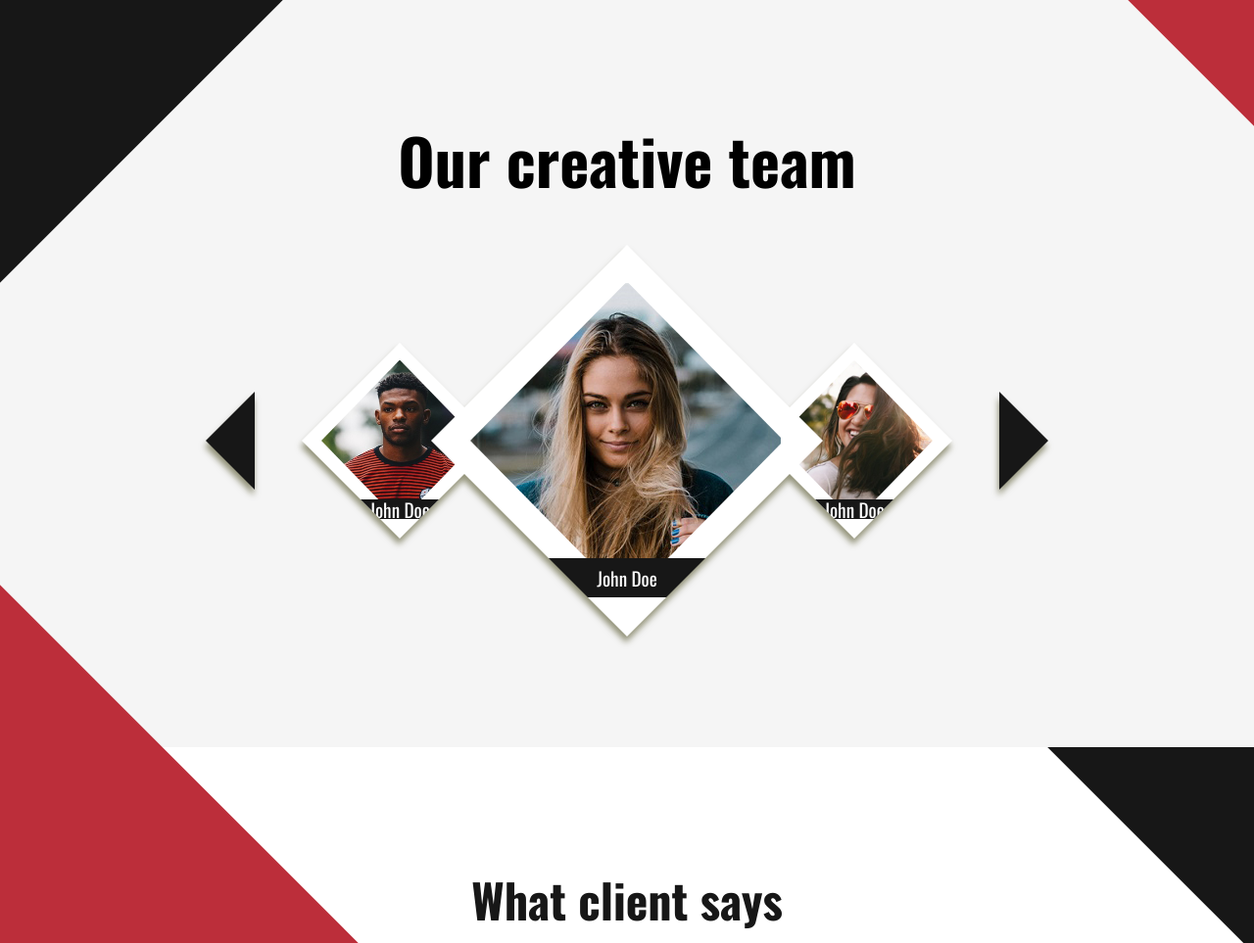
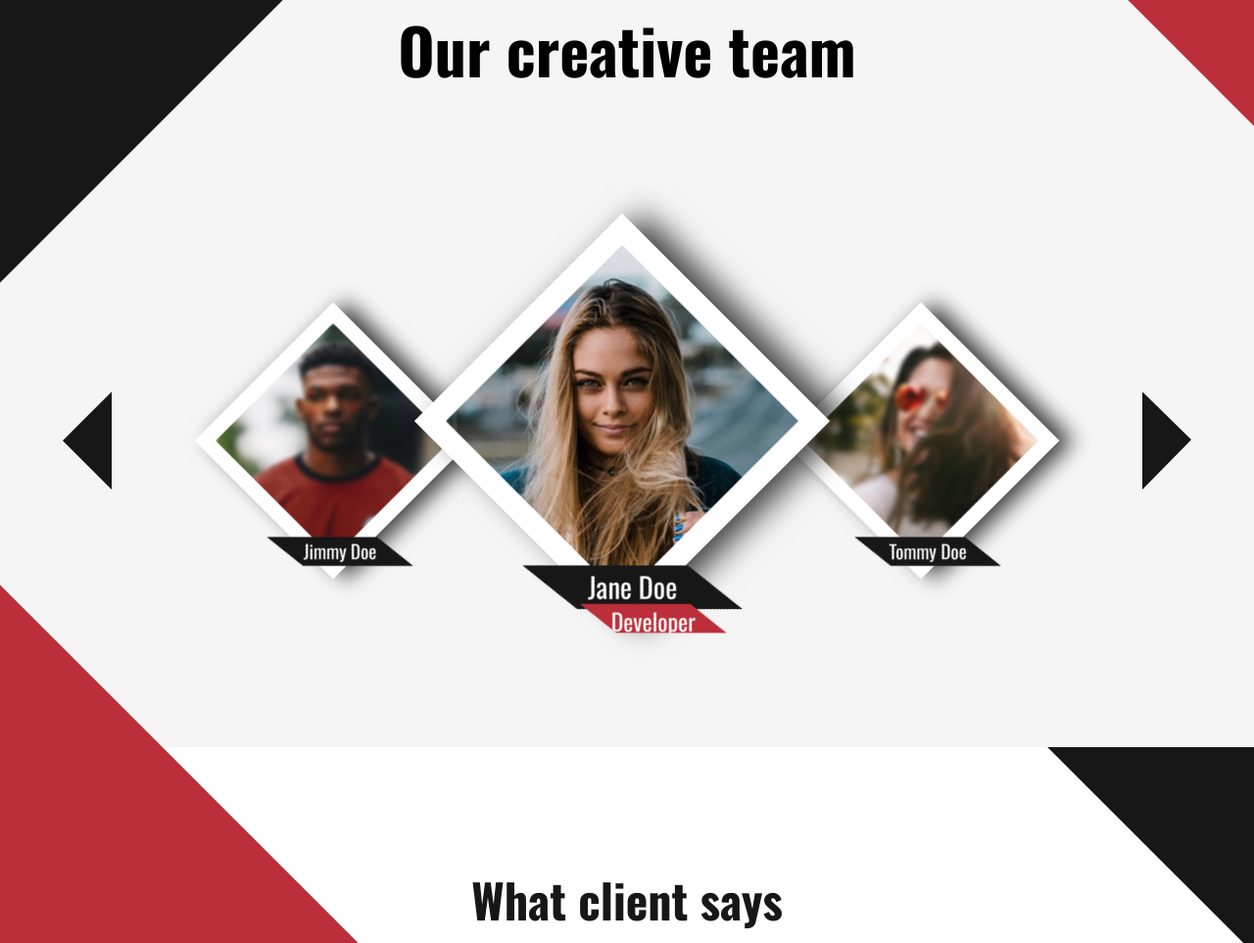
Before and after one commit to bambusmalpa/weeklyWebChallange37, a plain HTML site: page index.html in a window 1280 px wide. Shown: the part 3237-4200 px from the top of the page at 98% size. Drawn offline with nearby package versions, Linux system fonts and the light colour scheme.

Commit message:
update of carousel, glider removed

```diff
--- a/index.html
+++ b/index.html
@@ -16,7 +16,7 @@
 <body>
         <header class="main__header">
                 <div class="main__logo">Agency</div>
-                <nav class="main__nav">
+                <nav class="main__nav off">
                     <ul class="nav__list">
                         <li class="nav__element"><a href="#home" class="nav__link">HOME</a></li>
                         <li class="nav__element"><a href="#aboutUs" class="nav__link">ABOUT US</a></li>
@@ -155,61 +155,18 @@
     <section class="viewSection team" id="team">
         <h1 class="team__title">Our creative team</h1>
 
-        <div class="team__carousel">
-
-            <div class="carouselElement carouselElement__button">
-                <div class="glider__buttonGroup glider__buttonGroup--prev" id="prev">
-                    <button role="button" aria-label="Previous" class="gliderbutton glider-prev-left"></button>
-                    <button role="button" aria-label="Previous" class="gliderbutton glider-prev-center"></button>
-                    <button role="button" aria-label="Previous" class="gliderbutton glider-prev-right"></button>
-                    <div></div></div></div>
 
 
 
-        <div class="carouselElement carouselElement__worker">
-                <div class="glider-contain">
-                    <div class="glider glider__left">
-                    <div><img src="./images/worker1.png" alt=""></div>
-                    <div><img src="./images/worker2.png" alt=""></div>
-                    <div><img src="./images/worker3.png" alt=""></div>
-                    </div>
+                    <div class="team__carousel">
+                    <div class="carousel__button carouselElement__button--prev"></div>
+                    <div class="carousel__Element left"><img src="./images/worker1.png" alt=""><div class="workerLabel">Jimmy Doe</div><div class="functionLabel">Designer</div> </div>
+                    <div class="carousel__Element center"><img src="./images/worker2.png" alt=""><div class="workerLabel">Jane Doe</div><div class="functionLabel">Developer</div></div>
+                    <div class="carousel__Element right"><img src="./images/worker3.png" alt=""><div class="workerLabel">Tommy Doe</div><div class="functionLabel">Graphic</div></div>
+                    <div class="carousel__button carouselElement__button--next"></div>
                 </div>
-                <div class="workerLabel">John Doe</div>
-            </div>
-            <div class="carouselElement carouselElement__worker"></div>
 
-            <div class="carouselElement carouselElement__worker carouselElement__worker--center">
-                <div class="glider-contain glider-contain--center">
-                    <div class="glider glider__center">
-                    <div><img src="./images/worker2.png" alt=""></div>
-                    <div><img src="./images/worker3.png" alt=""></div>
-                    <div><img src="./images/worker1.png" alt=""></div>
-                    </div>
 
-                </div>
-                <div class="workerLabel">John Doe</div>
-            </div>
-
-            <div class="carouselElement carouselElement__worker">
-                <div class="glider-contain">
-                    <div class="glider glider__right">
-                        <div><img src="./images/worker3.png" alt=""></div>
-                        <div><img src="./images/worker1.png" alt=""></div>
-                        <div><img src="./images/worker2.png" alt=""></div>
-                    </div>
-            </div>
-            <div class="workerLabel">John Doe</div>
-        </div>
-            <div class="carouselElement carouselElement__button">
-
-                            <div class="glider__buttonGroup glider__buttonGroup--next" id="next">
-                            <button role="button" aria-label="Next" class="gliderbutton glider-next-left"></button>
-                            <button role="button" aria-label="Next" class="gliderbutton glider-next-center"></button>
-                            <button role="button" aria-label="Next" class="gliderbutton glider-next-right"></button>
-                            <div></div>
-                        </div>
-                        </div>
-                     </div>
        </section>
        <div class="decoration clients__decorationLeft"></div>
        <section class="viewSection clients" id="clients">
--- a/main.js
+++ b/main.js
@@ -1,52 +1,30 @@
+
 
 const handleCarousel=()=>{
-var carouselButtons = document.querySelectorAll(".glider__buttonGroup");
+  let counter=0;
+  const positions=[["left","center","right"],["center","right","left"],["right","left","center"]]
+  const slides=document.querySelectorAll(".carousel__Element");
+  const prevButton=document.querySelector(".carouselElement__button--prev");
+  const nextButton=document.querySelector(".carouselElement__button--next");
 
-carouselButtons.forEach(group=>{
-    group.addEventListener("click",()=>{
-    const buttons=group.querySelectorAll("button");
-    buttons.forEach(el=>{
-        el.click()
+  const updateSlides=(direction)=>{
+    {direction=="next"?counter++:counter--}
+    {counter<0?counter=positions.length-1:null}
+    {counter>=positions.length?counter=0:null}
+    slides.forEach((slide,index)=>{
+        slide.className=`carousel__Element ${positions[counter][index]}`
     })
-
-})})
+    console.log(counter)
+  }
+  prevButton.addEventListener("click",()=>updateSlides("prev"))
+  nextButton.addEventListener("click",()=>updateSlides("next"))
+}
 
 
-window.addEventListener('load', function(){
-  new Glider(document.querySelector('.glider__left'), {
-        slidesToShow: 1.0001,
-        slidesToScroll: 1,
-        scrollLock:true,
-        rewind:true,
-        Default: 0.5,
-        arrows: {
-            prev: '.glider-prev-left',
-            next: '.glider-next-left'
-          }
-    })
-   new Glider(document.querySelector('.glider__center'), {
-        slidesToShow: 1.0001,
-        slidesToScroll: 1,
-        rewind:true,
 
-        arrows: {
-            prev: '.glider-prev-center',
-            next: '.glider-next-center'
-          }
-    })
-    new Glider(document.querySelector('.glider__right '), {
-        slidesToShow: 1.0001,
-        slidesToScroll: 1,
-        scrollLock:true,
-        Default: 0.5,
-        rewind:true,
-        arrows: {
-            prev: '.glider-prev-right',
-            next: '.glider-next-right'
-          }
-    })
 
-  })}
+
+
 
 
 const handleMainMenu=()=>{
--- a/styles/_header.scss
+++ b/styles/_header.scss
@@ -132,11 +132,6 @@
             }
 
         }
-
-
-
-
-
         &.main__header{
             >.main__nav>.nav__list>.nav__element>.nav__link{
                 color:$dark;
--- a/styles/_team.scss
+++ b/styles/_team.scss
@@ -7,78 +7,101 @@
     text-align: center;
     font-size: 4rem;
 }
+
+
 .team__carousel{
-
-  @include flexCenterSA(row);
-   font-size: 1rem;
-    width: 75vw;
-    height: 50vh;
-    margin-left: auto;
-    margin-right: auto;
-    filter: drop-shadow(-1px 6px 3px rgba(50, 50, 0, 0.5))
+    @include flexCenterSB(row);
+    position: relative;
+    width: 90vw;
+    height: 90vh;
 }
 
+.carousel__Element{
+    position: absolute;
+    width: 200px;
+    height: 200px;
+    box-shadow: 10px 10px 20px 0px rgba(0,0,0,0.75);
+    transform: rotate(-45deg);
+    background-color: $bright;
+    left:50%;
+    top:50%;
+    @include flexCenter(row);
+    transition:1s;
 
-.glider-contain{
+    >img{
+        clip-path: polygon(50% 0%, 100% 50%, 50% 100%, 0% 50%);
+        width:120%;
+        height: 120%;
+        transform:rotate(45deg);
+    }
+    &.center{
+        transform:perspective(900px) translate3d(-35%,-40%,300px) rotate(-45deg);;
+        z-index: 10;
+
+    }
+
+    &.right{
+        transform:perspective(1000px) translate3d(100%,-50%,0px) rotate(-45deg);
+        z-index: 5;
+        >img{
+            filter:blur(2px)
+        }
+    }
+    &.left{
+        transform: perspective(1000px) translate3d(-200%,-50%,0px) rotate(-45deg);;
+        z-index: 2;
+        >img{
+            filter:blur(2px)
+        }
+    }
+    >.workerLabel{
+        position: absolute;
+        width: 75%;
+        height: 15%;
+        background-color: $dark;
+        clip-path: polygon(0 0, 75% 0, 100% 100%, 25% 100%);
+        font-size: 1.2rem;
+        color:$bright;
+        text-align: center;
+        transform: rotate(45deg);
+        top:85%;
+        left:-25%;
+
+    }
+    >.functionLabel{
+        clip-path: polygon(0 0, 75% 0, 100% 100%, 25% 100%);
+        position: absolute;
+        transform: rotate(45deg) scale(0);
+        width: 50%;
+        height: 10%;
+        color:$bright;
+        transition: scale 1s;
+        transition-delay: 1s;
+    }
+    &.center>.functionLabel{
+
+
+
+            text-align: center;
+            background-color:$contrast;
+            transform: rotate(45deg) scale(1);
+            top:100%;
+            left:-15%;
+        }
 
 }
 
-.glider__buttonGroup{
-    width: 100px;
+.carousel__button{
+    background-color: $dark;
+    width: 50px;
     height: 100px;
-    background-color: $dark;
-    &.glider__buttonGroup--prev{
-        clip-path: polygon(100% 0%,50% 50%, 100% 100%);
+    &.carouselElement__button--next{
+        clip-path: polygon(0 0, 0% 100%, 100% 49%);
 
     }
-    &.glider__buttonGroup--next{
-        clip-path: polygon(0% 0%, 50% 50%, 0% 100%);
+    &.carouselElement__button--prev{
+        clip-path: polygon(0 50%, 100% 100%, 100% 0);
 
     }
 
-
 }
-.gliderbutton{
-    display: none;
-
-}
-.carouselElement__worker{
-    @include flexCenter(row);
-    position: relative;
-    width: 200px;
-    height: 200px;
-    clip-path: polygon(50% 0%, 100% 50%, 50% 100%, 0% 50%);
-    background-color: $bright;
-    margin: 5%;
-    overflow: visible;
-
-    &.carouselElement__worker--center{
-        position: absolute;
-        left:50%;
-        margin: 0;
-        width:400px;
-        height: 400px;
-        transform: translateX(-50%);
-        z-index: 10;
-    }
-    >.glider-contain>.glider{
-        clip-path: polygon(50% 0%, 100% 50%, 50% 100%, 0% 50%);
-        width: 80%;
-        height: 80%;
-
-    }
-}
-.workerLabel{
-
-
-    @include flexCenter(row);
-    position: absolute;
-    width: 50%;
-    height: 10%;
-    color:$bright;
-    font-size: 1.2em;
-    background-color: $dark;
-    z-index: 20;
-    top:80%;
-    // clip-path: polygon(0 0, 75% 0%, 100% 100%, 25% 100%);
-}
```
Also changed, not shown: styles/style.css, 1 other file.
